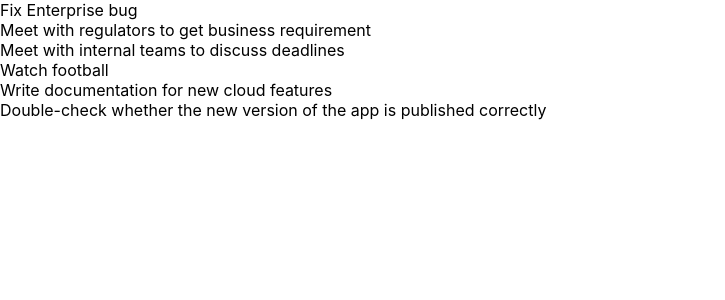
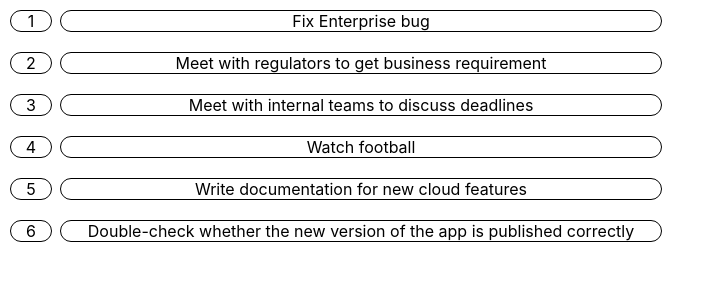
Before and after one commit to ptmdmusique/react-basic, a React (Create React App) app: page / in a window 1280 px wide. Shown: the top 300 px of the page, without its empty margins (0-725 px from the left). Built offline with nearby package versions, Linux system fonts and the light colour scheme.

Commit message:
start working on figma design

```diff
--- a/src/App.css
+++ b/src/App.css
@@ -28,6 +28,49 @@
   color: #61dafb;
 }
 
+.my-task {
+  padding-left: 50px;
+  width: 250 px;
+  height: 50px;
+  border: solid;
+  display: flex;
+  justify-content: center;
+}
+
+.row {
+  display: table;
+  width: 800px;
+  padding: 10px;
+}
+
+.col1 {
+  float: left;
+  width: 50px;
+}
+
+.box1 {
+  border: 1px solid;
+  width: 40px;
+  border-radius: 25px;
+  display: inline-block;
+  text-align: center
+}
+
+.col2 {
+  float: left;
+  width: 500px;
+}
+
+.box2 {
+  border: 1px solid;
+  width: 600px;
+  border-radius: 25px;
+  display: inline-block;
+  text-align: center;
+}
+
+
+
 @keyframes App-logo-spin {
   from {
     transform: rotate(0deg);
--- a/src/App.tsx
+++ b/src/App.tsx
@@ -4,17 +4,26 @@ import './App.css';
 
 import { sampleList } from './sampleList';
 
+
 function ListDisplay() {
   let items: JSX.Element[] = [];
   for (let i = 0; i < sampleList.length; i++) {
     let displayName = sampleList[i].name;
     let item =
-      <div key={i}>
-        <span>
-          {displayName}
-        </span>
-      </div>
-
+    <div key={i} >
+      <div className='row'>
+          <div className = 'col1'>
+            <div className='box1'>
+              { sampleList[i].id }
+            </div>
+          </div>
+          <div className = 'col2'>
+            <div className='box2'>
+              { displayName}
+            </div>
+          </div>
+        </div>
+    </div>
     items.push(item);
   }
 
```
